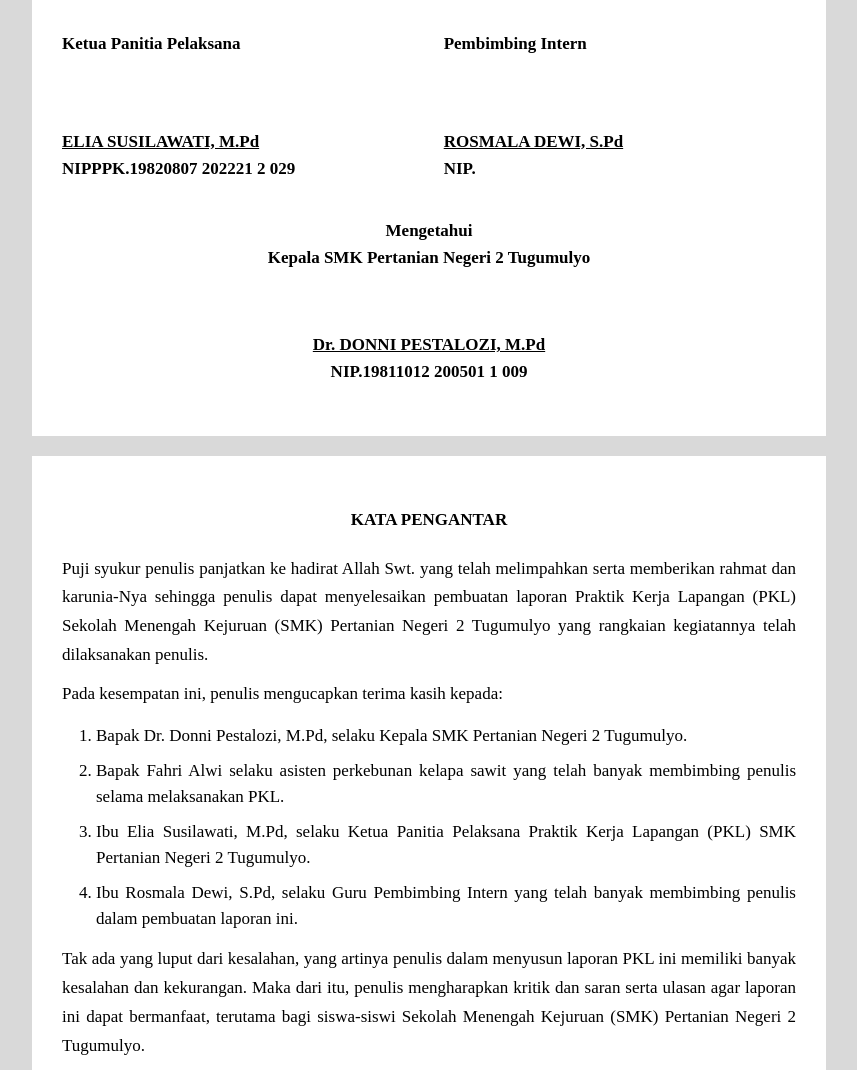
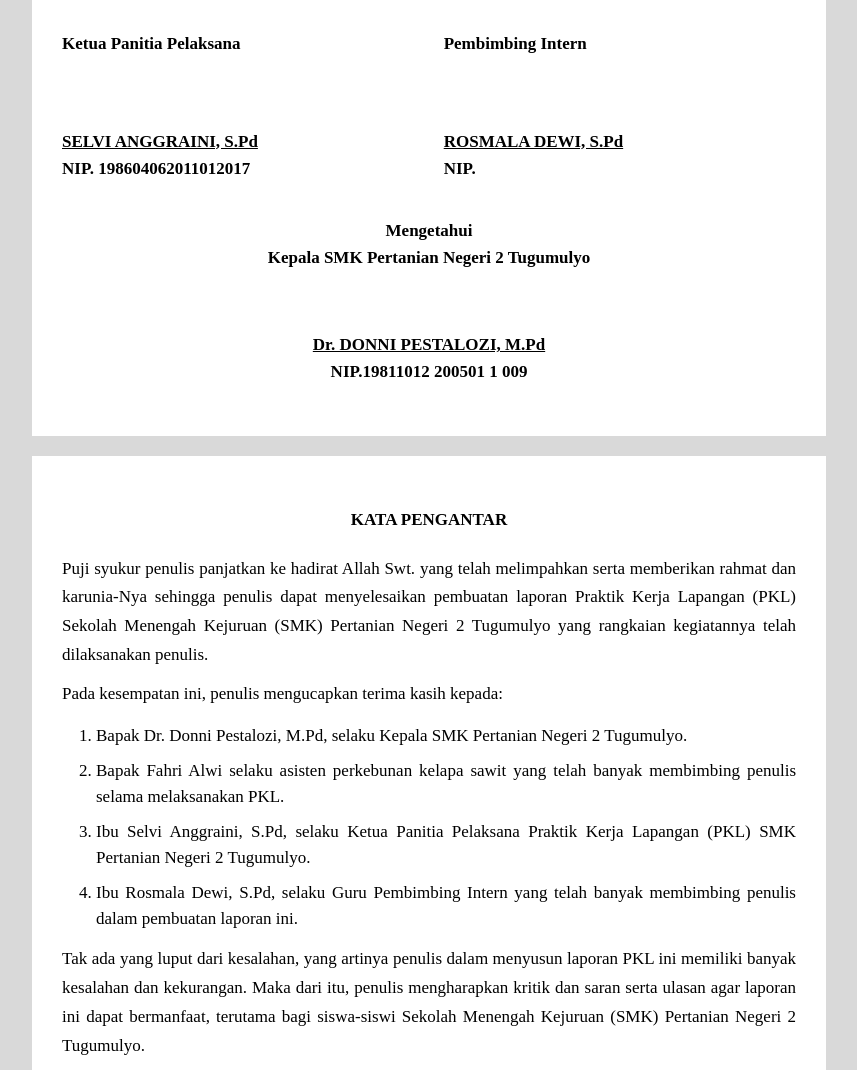
Before and after one commit to wissnn353/Makalah-pkl, a plain HTML site: page index.html in a window 1280 px wide. Shown: the part 1360-2430 px from the top of the page, without its empty margins (211-1068 px from the left). Drawn offline with Linux system fonts and the light colour scheme.

Commit message:
Update index.html

```diff
--- a/index.html
+++ b/index.html
@@ -1,4 +1,4 @@
-  <!DOCTYPE html>
+   <!DOCTYPE html>
 <html lang="id">
 <head>
 <meta charset="UTF-8">
@@ -100,8 +100,8 @@ body{background:#fff;padding:0}
 <div>
 <p>Ketua Panitia Pelaksana</p>
 <div class="ruang"></div>
-<p class="u">ELIA SUSILAWATI, M.Pd</p>
-<p>NIPPPK.19820807 202221 2 029</p>
+<p class="u">SELVI ANGGRAINI, S.Pd</p>
+<p>NIP. 198604062011012017</p>
 </div>
 <div>
 <p>Pembimbing Intern</p>
@@ -128,7 +128,7 @@ body{background:#fff;padding:0}
 <ol>
 <li>Bapak Dr. Donni Pestalozi, M.Pd, selaku Kepala SMK Pertanian Negeri 2 Tugumulyo.</li>
 <li>Bapak Fahri Alwi selaku asisten perkebunan kelapa sawit yang telah banyak membimbing penulis selama melaksanakan PKL.</li>
-<li>Ibu Elia Susilawati, M.Pd, selaku Ketua Panitia Pelaksana Praktik Kerja Lapangan (PKL) SMK Pertanian Negeri 2 Tugumulyo.</li>
+<li>Ibu Selvi Anggraini, S.Pd, selaku Ketua Panitia Pelaksana Praktik Kerja Lapangan (PKL) SMK Pertanian Negeri 2 Tugumulyo.</li>
 <li>Ibu Rosmala Dewi, S.Pd, selaku Guru Pembimbing Intern yang telah banyak membimbing penulis dalam pembuatan laporan ini.</li>
 </ol>
 
```
